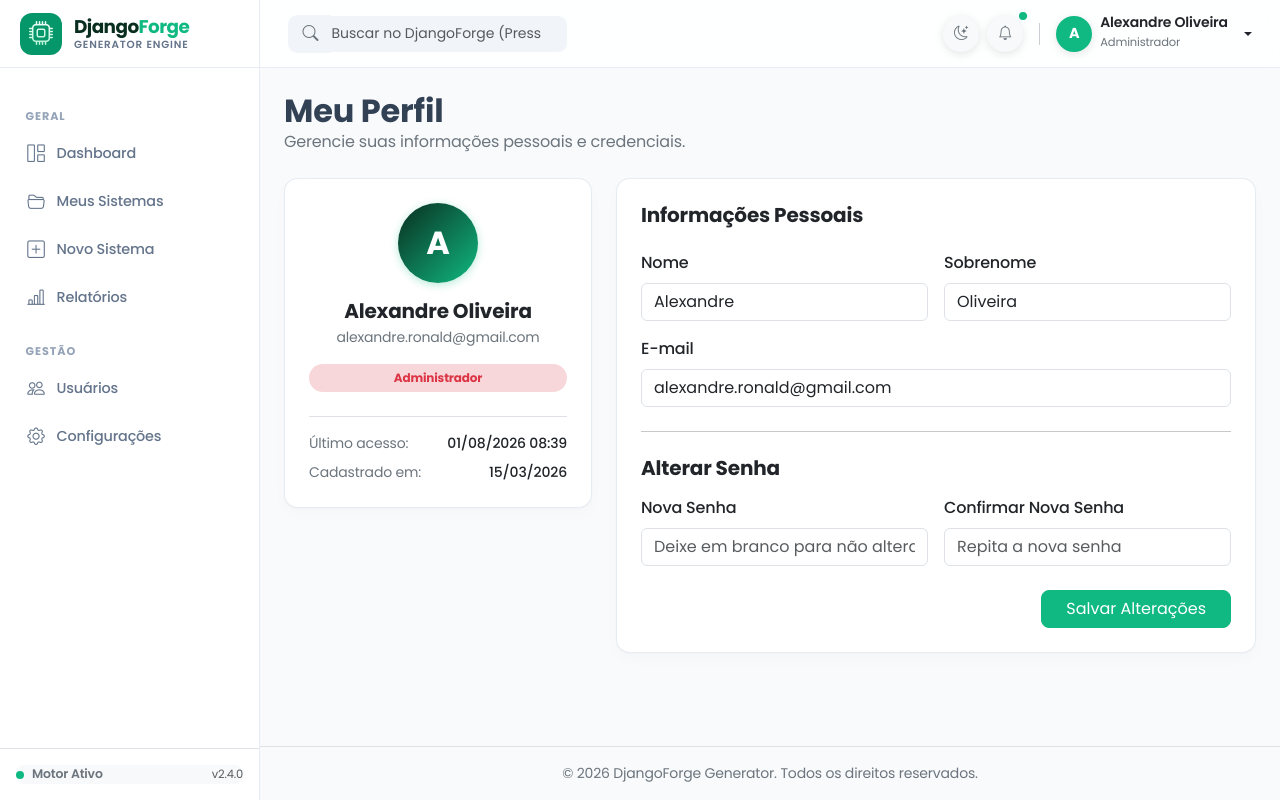
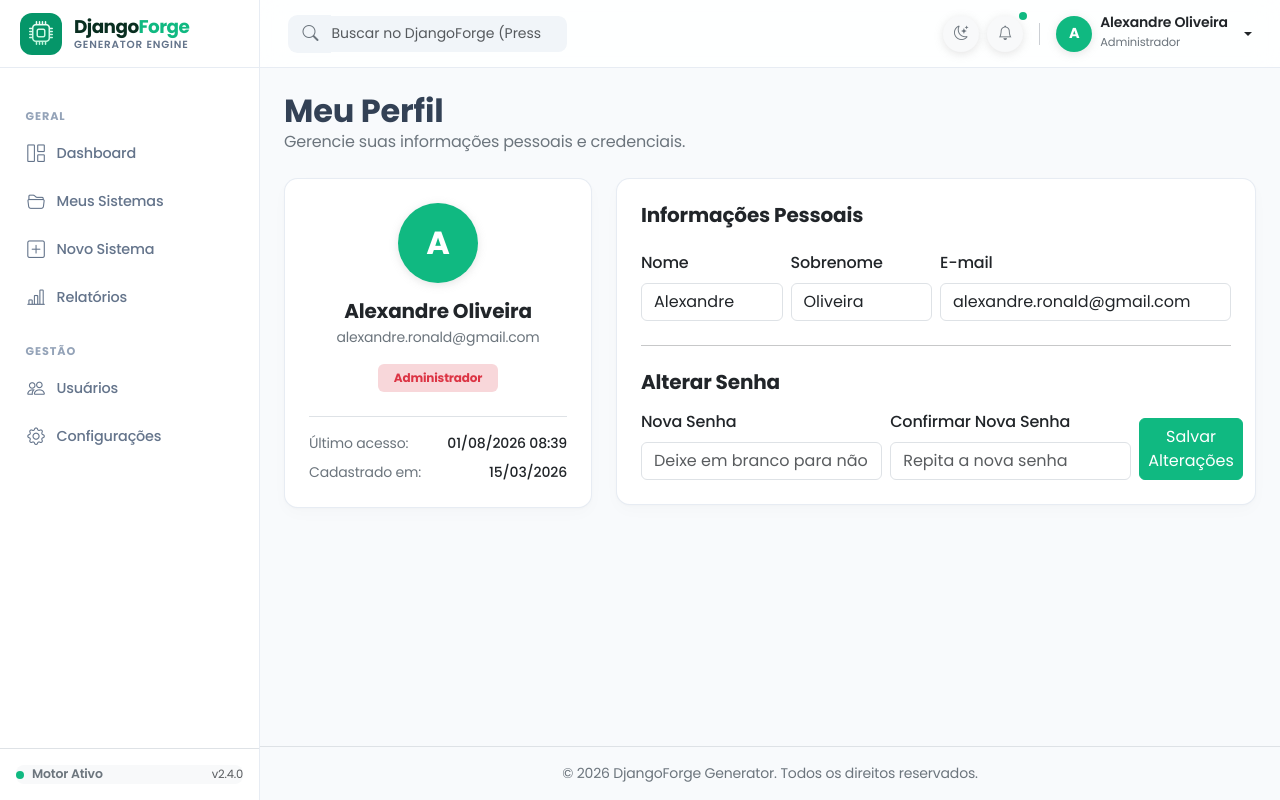
Before and after one commit to alexandre-ronald/gerador_sistema, a Django app: page /profile/ in a window 1280 px wide. Run offline with Django 5.2, Linux system fonts and the light colour scheme; a user stored in the database is signed in.

Commit message:
ajuste profile

```diff
--- a/templates/sistema/profile.html
+++ b/templates/sistema/profile.html
@@ -12,18 +12,18 @@
   <!-- Card de Resumo do Usuário -->
   <div class="col-12 col-lg-4">
     <div class="card card-modern p-4 text-center">
-      <div class="avatar-circle mx-auto mb-3" style="width: 80px; height: 80px; font-size: 2rem;">
+      <div class="icon-circle-green mx-auto mb-3" style="width: 80px; height: 80px; font-size: 2rem;">
         {{ user.first_name|default:user.username|slice:":1"|upper }}
       </div>
       <h5 class="fw-bold mb-1">{{ user.get_full_name|default:user.username }}</h5>
       <p class="text-secondary small mb-3">{{ user.email }}</p>
-
-      {% if user.is_superuser %}
-        <span class="badge bg-danger-subtle text-danger rounded-pill px-3 py-2 mb-3">Administrador</span>
-      {% else %}
-        <span class="badge bg-primary-subtle text-primary rounded-pill px-3 py-2 mb-3">Operador</span>
-      {% endif %}
-
+      <div class="">
+        {% if user.is_superuser %}
+          <span class="badge bg-danger-subtle text-danger rounded-2 px-3 py-2 mb-3">Administrador</span>
+        {% else %}
+          <span class="badge bg-primary-subtle text-primary rounded-pill px-3 py-2 mb-3">Operador</span>
+        {% endif %}
+      </div>
       <div class="border-top pt-3 mt-2 text-start">
         <div class="d-flex justify-content-between mb-2">
           <span class="text-secondary small">Último acesso:</span>
@@ -44,16 +44,16 @@
 
       <form method="POST" action="{% url 'sistema:profile' %}">
         {% csrf_token %}
-        <div class="row g-3">
-          <div class="col-md-6">
+        <div class="row g-2">
+          <div class="col-md-3">
             <label class="form-label fw-medium">Nome</label>
             <input type="text" name="first_name" class="form-control" value="{{ user.first_name }}">
           </div>
-          <div class="col-md-6">
+          <div class="col-md-3">
             <label class="form-label fw-medium">Sobrenome</label>
             <input type="text" name="last_name" class="form-control" value="{{ user.last_name }}">
           </div>
-          <div class="col-md-12">
+          <div class="col-md-6">
             <label class="form-label fw-medium">E-mail</label>
             <input type="email" name="email" class="form-control" value="{{ user.email }}">
           </div>
@@ -62,20 +62,21 @@
         <hr class="my-4">
 
         <h5 class="fw-bold mb-3">Alterar Senha</h5>
-        <div class="row g-3">
-          <div class="col-md-6">
+        <div class="row g-2 align-items-end">
+          <div class="col-md-5">
             <label class="form-label fw-medium">Nova Senha</label>
             <input type="password" name="new_password" class="form-control" placeholder="Deixe em branco para não alterar">
           </div>
-          <div class="col-md-6">
+          <div class="col-md-5">
             <label class="form-label fw-medium">Confirmar Nova Senha</label>
             <input type="password" name="confirm_password" class="form-control" placeholder="Repita a nova senha">
           </div>
+          <div class="col-md-2 text-end">
+            <button type="submit" class="btn btn-primary px-2 rounded-2">Salvar Alterações</button>
+          </div>
         </div>
 
-        <div class="mt-4 text-end">
-          <button type="submit" class="btn btn-primary px-4 rounded-3">Salvar Alterações</button>
-        </div>
+
       </form>
     </div>
   </div>
```
Also changed, not shown: db.sqlite3.
